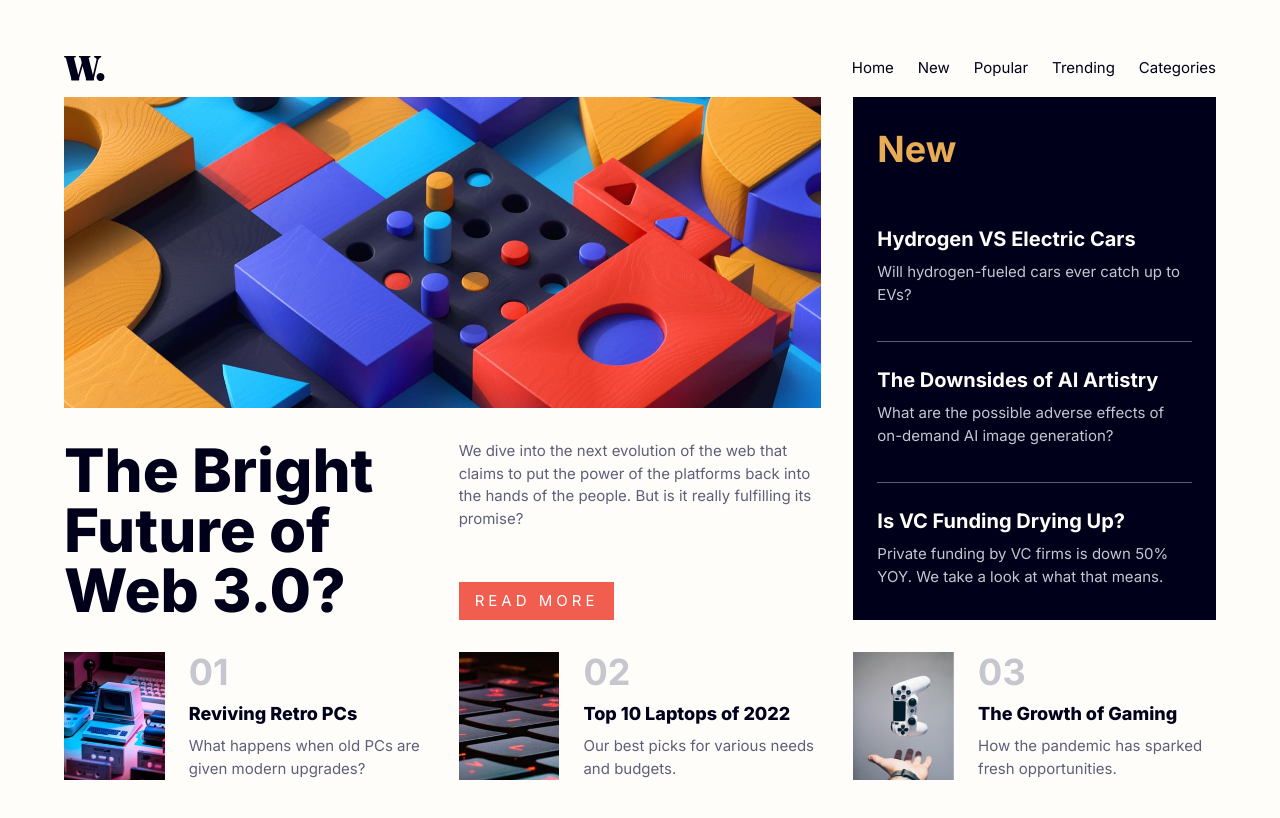
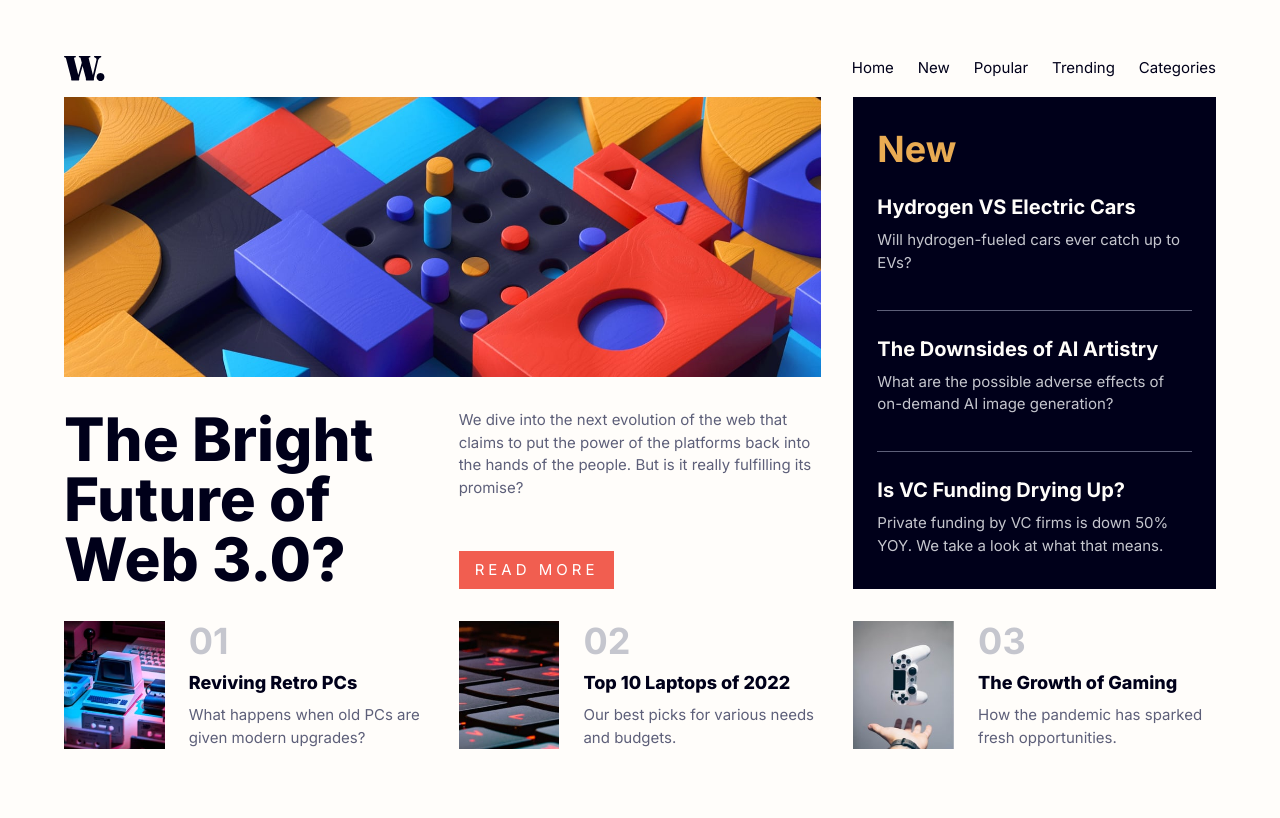
Before and after one commit to lilKriT/Bright-Future-News-Page, a website built with Vite: page index.html in a window 1280 px wide. Built offline with nearby package versions, Linux system fonts and the light colour scheme.

Commit message:
Desktop version completed.

```diff
--- a/index.html
+++ b/index.html
@@ -61,10 +61,14 @@
     <!-- Main content -->
     <main class="flex flex-col items-center px-4">
       <!-- Wrapper -->
-      <div class="mainGrid gap-8 w-full max-w-6xl pb-12">
+      <div class="mainGrid w-full max-w-6xl pb-12">
         <!-- Main Image -->
         <div class="col-span-2">
-          <img src="image-web-3-desktop.jpg" alt="Web 3.0" />
+          <img
+            src="image-web-3-desktop.jpg"
+            alt="Web 3.0"
+            class="h-full w-full object-cover"
+          />
         </div>
 
         <!-- Side news -->
--- a/style.css
+++ b/style.css
@@ -30,9 +30,9 @@
 
   /* Main Grid */
   .mainGrid {
-    @apply grid grid-cols-3 grid-rows-3;
+    @apply grid grid-cols-3 grid-rows-3 gap-8;
     /* I think this is better */
-    grid-template-rows: 1fr auto auto;
+    grid-template-rows: 17.5rem auto auto;
   }
 
   /* Side news */
@@ -41,7 +41,7 @@
   }
 
   .sideNews h2 {
-    @apply text-softOrange text-4xl font-bold mb-8;
+    @apply text-softOrange text-4xl font-bold;
   }
 
   .sideArticle {
```
